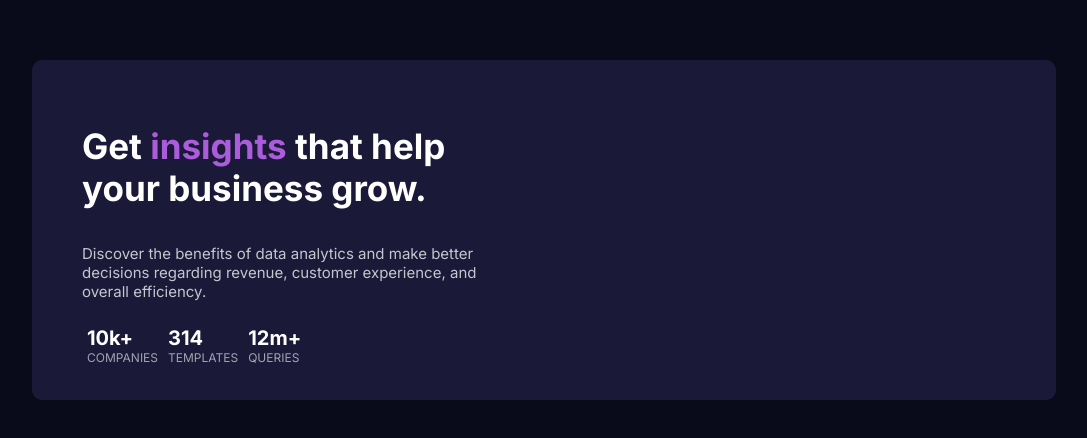
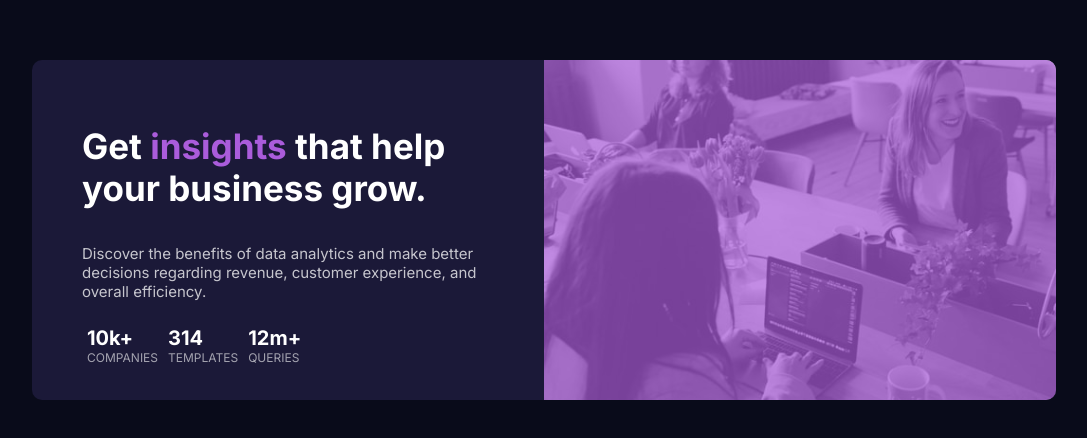
Before and after one commit to PegaStudio/Stats-preview-card-component-, a plain HTML site: page index.html in a window 1280 px wide. Shown: the part 170-608 px from the top of the page, without its empty margins (96-1183 px from the left). Drawn offline with Linux system fonts and the light colour scheme.

Commit message:
Add files via upload

```diff
--- a/style.css
+++ b/style.css
@@ -98,13 +98,11 @@ body {
 
   .image {
     width: 50%;
-    content: " ";
-    height: 100%;
     order: 2;
     background-image: url(images/image-header-desktop.jpg);
-    border-radius: 0px 10px 10px 0;
-    background-repeat: no-repeat;
-    background-size: contain;
+    border-radius: 0 10px 10px 0px;
+    background-size: cover;
+    height: inherit;
   }
   .text-container {
     width: 50%;
@@ -112,7 +110,7 @@ body {
     display: flex;
     flex-direction: column;
     justify-content: center;
-    padding:30px 50px;
+    padding: 30px 50px;
   }
   .image-overlay {
     border-radius: 0 10px 10px 0;
```
